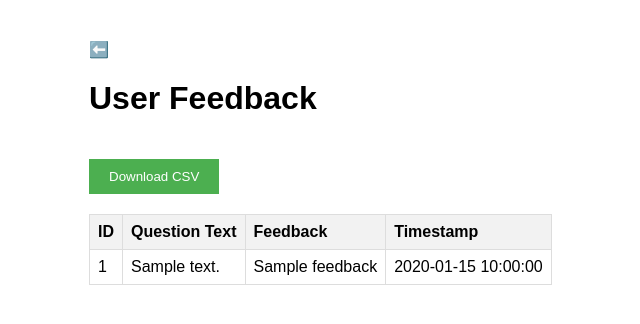
After one commit to Aksherwal/AskSitare, a Flask app: page /admin in a window 1280 px wide. The commit adds this page. Shown: the top 324 px of the page, without its empty margins (101-741 px from the left). Run offline with Flask 3, Linux system fonts and the light colour scheme; a database or web service that is not in the repository returns one stand-in record (values such as "Sample title"); some libraries are stand-ins or nearby versions.

Commit message:
added option for user feedback storage

```diff
--- a/app.py
+++ b/app.py
@@ -1,4 +1,4 @@
-from flask import Flask, request, jsonify, render_template
+from flask import Flask, render_template, request, redirect, url_for, session, jsonify
 import psycopg2
 from psycopg2.extras import RealDictCursor
 from groq import Groq
@@ -7,7 +7,7 @@ model = SentenceTransformer('all-MiniLM-L6-v2')
 
 # Initialize the Groq client with your API key
 client = Groq(api_key="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")
-queary=""" From the text given above, write a brief answer of this question(if it can be answered) in a formal language but do not mension that you are giving the answer from any text, if the question is irrelevent, show appropriate message, the question is: """
+queary=""" From the text given above, write a brief answer of this question(if it can be answered) in a formal language but do not mension that you are giving the answer from any text and also give the link if any in the text only in clickable fromat at the last of answer to know more, if the question is irrelevent, show appropriate message, the question is: """
 # Function to generate embedding for user question
 def generate_embedding(question):
     return model.encode(question).tolist()
@@ -24,7 +24,7 @@ DB_PARAMS = {
 conn = psycopg2.connect(**DB_PARAMS)
 cursor = conn.cursor(cursor_factory=RealDictCursor)
 
-def get_top_similar_questions(user_question, top_n=2):
+def get_top_similar_questions(user_question, top_n=5):
     # Step 1: Generate embedding for the user question
     user_embedding = generate_embedding(user_question)
 
@@ -74,6 +74,8 @@ def get_top_similar_questions(user_question, top_n=2):
 
 app = Flask(__name__)
 
+app.secret_key = 'su-sitare-chatbot'
+
 @app.route('/')
 def index():
     return render_template('index.html')
@@ -83,11 +85,12 @@ def chat():
     user_message = request.json.get('message')
     # Process the message here and generate a response
     top_results=get_top_similar_questions(user_message)
-    if top_results[0]['paragraph']!= top_results[1]['paragraph']:
-        sourcetext=top_results[0]['paragraph']+top_results[1]['paragraph']
-    else:
-        sourcetext=top_results[0]['paragraph']
-    # Create a streaming completion request
+
+    sourcetext=""
+    for i in range(len(top_results)):
+        if top_results[i]['paragraph'] not in sourcetext:
+            sourcetext+=(" "+top_results[i]['paragraph'])
+
     completion = client.chat.completions.create(
         model="llama-3.1-70b-versatile",  # Specify the model
         messages=[
@@ -108,5 +111,56 @@ def chat():
 
     return jsonify({'response': response_message})
 
+@app.route('/feedback', methods=['POST'])
+def record_feedback():
+    data = request.json
+    question_text = data.get('question_text')
+    feedback = data.get('feedback')  # 1 for like, 0 for dislike
+
+    if not question_text or feedback not in [0, 1]:
+        return jsonify({'error': 'Invalid data'}), 400
+
+    try:
+        # Insert feedback into the database
+        cursor.execute(
+            """
+            INSERT INTO feedback (question_text, feedback)
+            VALUES (%s, %s)
+            """,
+            (question_text, feedback)
+        )
+        conn.commit()
+        return jsonify({'success': True})
+    except Exception as e:
+        conn.rollback()
+        return jsonify({'error': str(e)}), 500
+
+@app.route('/login', methods=['GET', 'POST'])
+def login():
+    error = None
+
+    if request.method == 'POST':
+        username = request.form['username']
+        password = request.form['password']
+
+        if username == "admin" and password=="aks@sitare123":
+            session['username'] = username
+            return redirect(url_for('admin'))
+        else:
+            error = 'Invalid username or password'
+
+    return render_template('login.html', error=error)
+
+@app.route('/logout')
+def logout():
+    session.pop('username', None)
+    return redirect(url_for('login'))
+
+@app.route('/admin')
+def admin():
+    cursor.execute(" select * from feedback")
+    data=cursor.fetchall()
+    return render_template('admin.html', data=data)
+
 if __name__ == '__main__':
     app.run(debug=True)
--- a/static/styles.css
+++ b/static/styles.css
@@ -34,9 +34,11 @@ body {
 }
 
 .chat-header h1 {
+    font-family: 'Poppins', sans-serif;
+    color: #4A90E2;
     font-size: 24px;
     font-weight: 600;
-    color: #333;
+    /* color: #333; */
 }
 
 .chat-messages {
--- /dev/null
+++ b/templates/admin.html
@@ -0,0 +1,98 @@
+<!DOCTYPE html>
+<html lang="en">
+<head>
+    <meta charset="UTF-8">
+    <meta name="viewport" content="width=device-width, initial-scale=1.0">
+    <title>Feedback</title>
+    <style>
+        body {
+            font-family: Arial, sans-serif;
+            margin: 20px;
+            padding: 20px;
+        }
+        table {
+            border-collapse: collapse;
+            width: 100%;
+            max-height: 400px;
+            overflow-y: auto;
+            display: block;
+        }
+        th, td {
+            border: 1px solid #ddd;
+            padding: 8px;
+            text-align: left;
+        }
+        th {
+            background-color: #f2f2f2;
+        }
+        tr:nth-child(even) {
+            background-color: #f9f9f9;
+        }
+        tr:hover {
+            background-color: #f1f1f1;
+        }
+        .container {
+            max-width: 900px;
+            margin: 0 auto;
+            overflow-y: auto;
+        }
+        .btn {
+            margin: 20px 0;
+            background-color: #4CAF50;
+            color: white;
+            padding: 10px 20px;
+            border: none;
+            cursor: pointer;
+        }
+        .btn:hover {
+            background-color: #45a049;
+        }
+    </style>
+</head>
+<body>
+    <div class="container">
+        <a style="text-decoration: none;" href="/"><b>⬅️</b></a>
+        <h1>User Feedback</h1>
+        <button class="btn" onclick="downloadCSV()">Download CSV</button>
+        <table>
+            <thead>
+                <tr>
+                    <th>ID</th>
+                    <th>Question Text</th>
+                    <th>Feedback</th>
+                    <th>Timestamp</th>
+                </tr>
+            </thead>
+            <tbody>
+                {% for row in data %}
+                <tr>
+                    <td>{{ row.id }}</td>
+                    <td>{{ row.question_text }}</td>
+                    <td>{{ row.feedback }}</td>
+                    <td>{{ row.timestamp }}</td>
+                </tr>
+                {% endfor %}
+            </tbody>
+        </table>
+    </div>
+    <script>
+        function downloadCSV() {
+            let csv = 'ID,Question Text,Feedback,Timestamp\n';
+            let rows = document.querySelectorAll('table tr');
+
+            for (let i = 1; i < rows.length; i++) {
+                let cells = rows[i].querySelectorAll('td');
+                let row = [];
+                cells.forEach(cell => row.push(cell.innerText));
+                csv += row.join(',') + '\n';
+            }
+
+            let hiddenElement = document.createElement('a');
+            hiddenElement.href = 'data:text/csv;charset=utf-8,' + encodeURI(csv);
+            hiddenElement.target = '_blank';
+            hiddenElement.download = 'feedback.csv';
+            hiddenElement.click();
+        }
+    </script>
+</body>
+</html>
--- a/templates/index.html
+++ b/templates/index.html
@@ -9,7 +9,9 @@
 <body>
     <div class="chat-container">
         <div class="chat-header">
+            <a style="text-decoration: none; color: #4A90E2;"><b>*</b></a>
             <h1> Sitare AI Assistant</h1>
+            <a style="text-decoration: none; color: #4A90E2;" href="/login"><b>*</b></a>
         </div>
         <div class="chat-messages" id="chatMessages">
             <div class="message assistant">
```
Also changed, not shown: static/script.js (+163 -3 lines), templates/login.html (added, +111 -0 lines).
